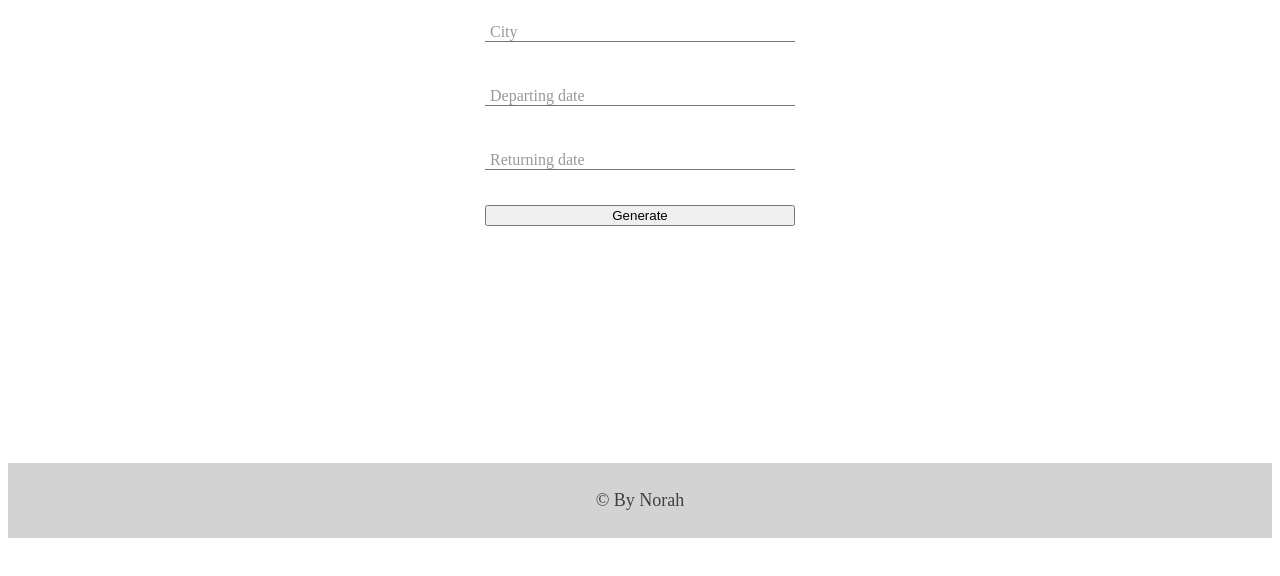
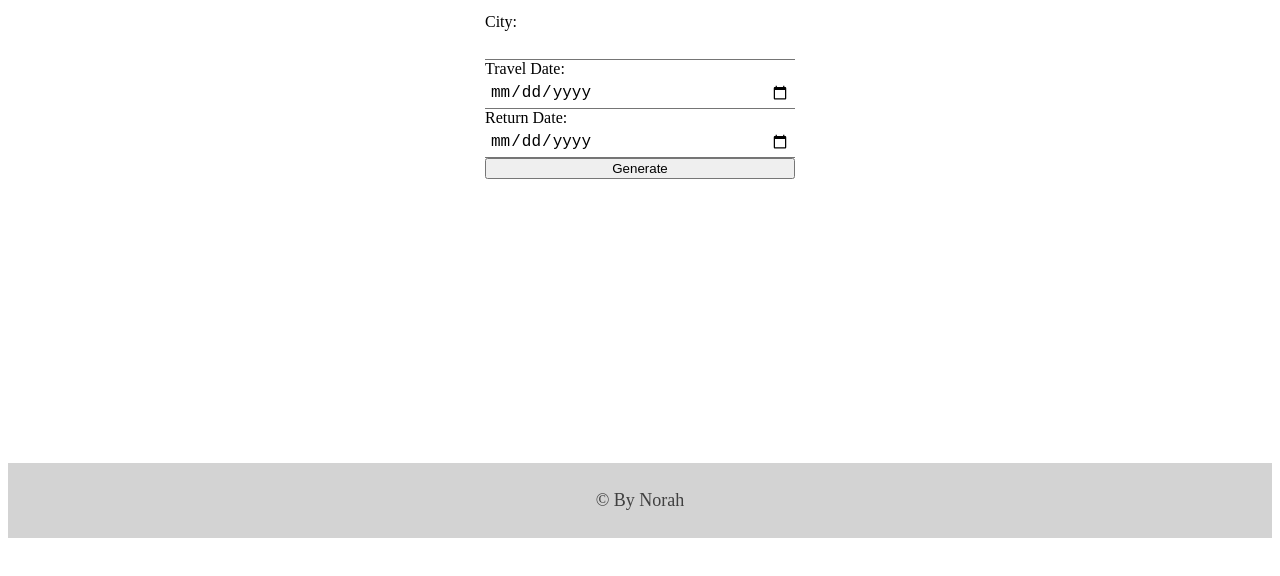
Before and after one commit to norahmd/travel-app, a website built with webpack: page src/client/views/index.html in a window 1280 px wide. Shown: the part 70-646 px from the top of the page. Built offline with nearby package versions, Linux system fonts and the light colour scheme.

Commit message:
fix dates

```diff
--- a/src/client/styles/style.scss
+++ b/src/client/styles/style.scss
@@ -130,19 +130,19 @@ figcaption {
   }
   input:focus 		{ outline:none; }
 
-  /* LABEL ======================================= */
-  label 				 {
-    color:#999;
-    font-size:16px;
-    font-weight:normal;
-    position:absolute;
-    pointer-events:none;
-    left:5px;
-    top:10px;
-    transition:0.2s ease all;
-    -moz-transition:0.2s ease all;
-    -webkit-transition:0.2s ease all;
-  }
+//   /* LABEL ======================================= */
+//   label 				 {
+//     color:#999;
+//     font-size:16px;
+//     font-weight:normal;
+//     position:absolute;
+//     pointer-events:none;
+//     left:5px;
+//     top:10px;
+//     transition:0.2s ease all;
+//     -moz-transition:0.2s ease all;
+//     -webkit-transition:0.2s ease all;
+//   }
 
   /* active state */
   input:focus ~ label, input:valid ~ label 		{
--- a/src/client/views/index.html
+++ b/src/client/views/index.html
@@ -25,25 +25,18 @@
               </div> -->
               <div class="fields">
 
-                <div class="group">
+                <div class="">
+                  <span class="">City:</span>
+
                   <input type="text" id="city" required>
-                  <span class="highlight"></span>
-                  <span class="bar"></span>
-                  <label>City</label>
                 </div>
-
-                <div class="group">
-                  <input type="text" id="travelDate" required>
-                  <span class="highlight"></span>
-                  <span class="bar"></span>
-                  <label>Departing date</label>
+                <div class="">
+                  <span class="">Travel Date:</span>
+                  <input type="date" id="travelDate" required>
                 </div>
-
-                <div class="group">
-                  <input type="text" id="returnDate" required>
-                  <span class="highlight"></span>
-                  <span class="bar"></span>
-                  <label>Returning date</label>
+                <div class="">
+                  <span class="">Return Date:</span>
+                  <input type="date" id="returnDate" required>
                 </div>
                 <button id="generate" type = "submit"> Generate </button>
             </div>
```
